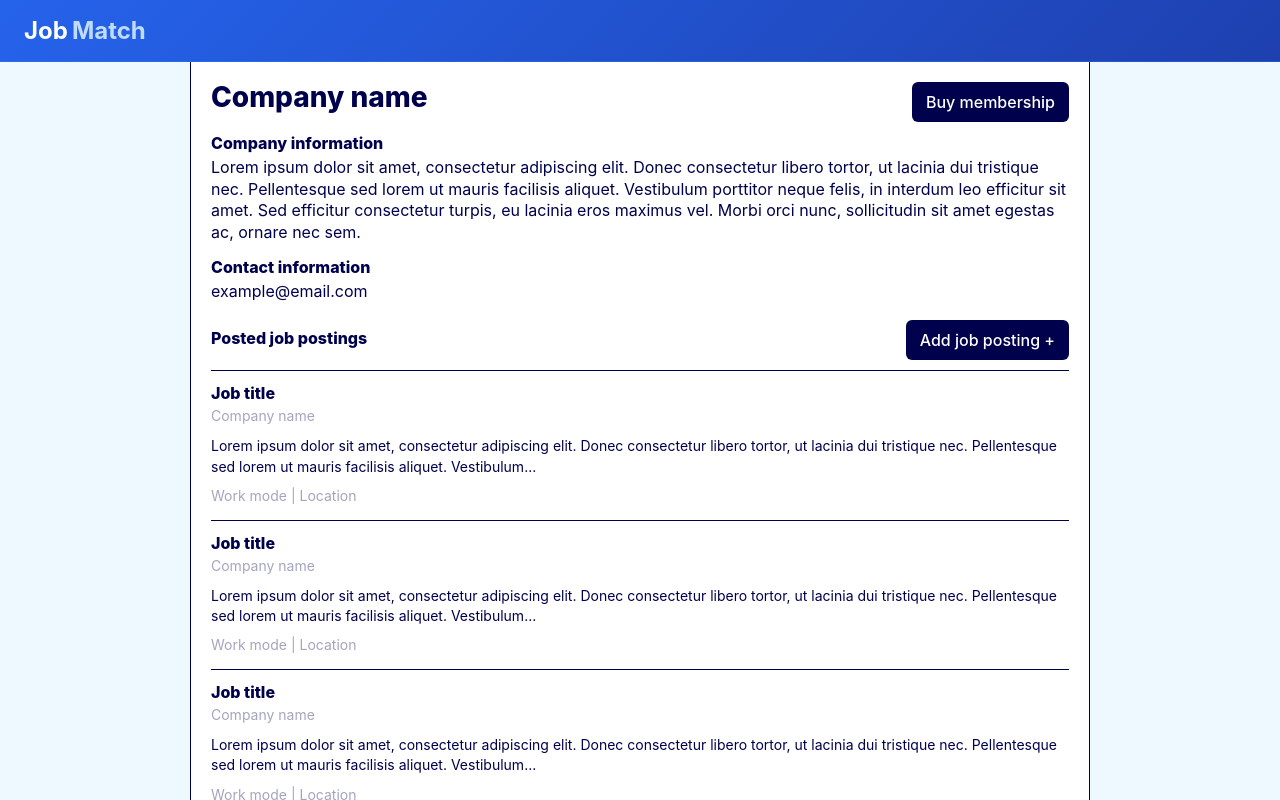
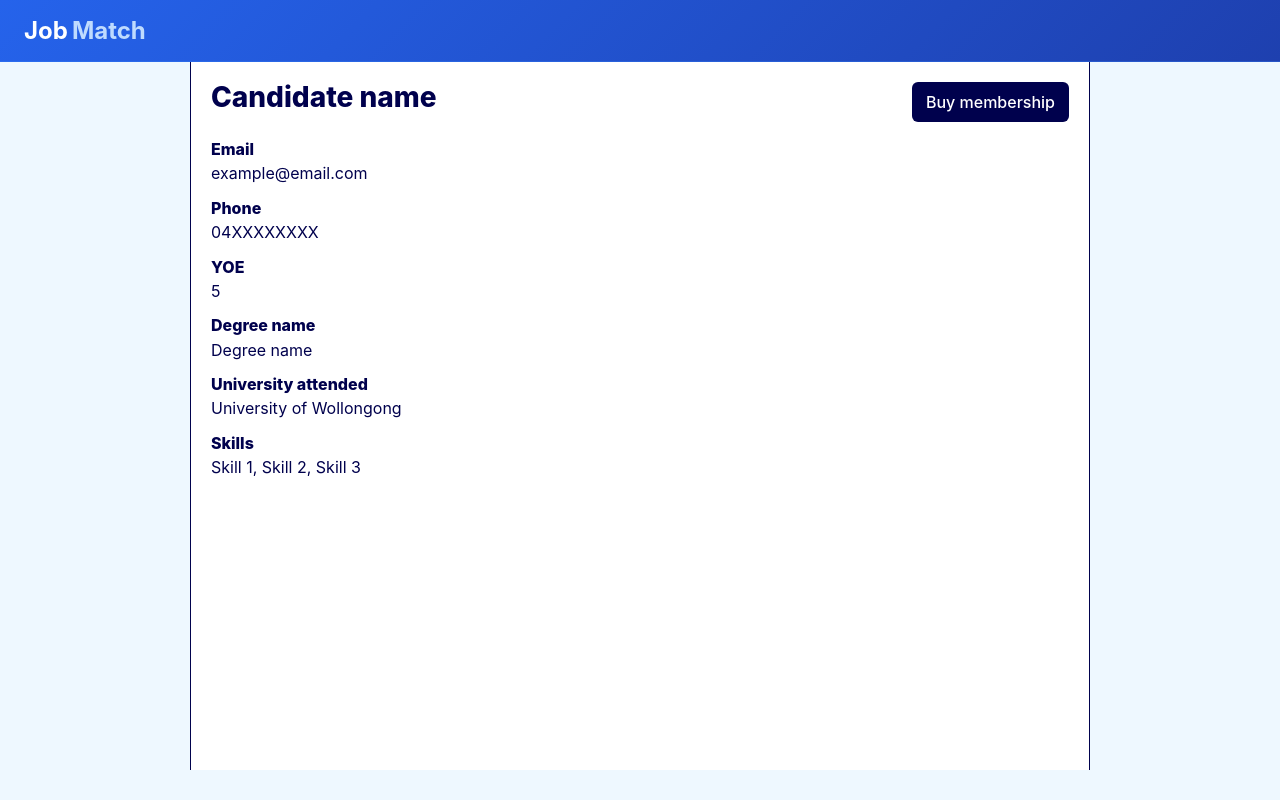
Before and after one commit to simaoribeiroo/csit314, a React (Vite) app in the folder frontend/: page /profile in a window 1280 px wide. Shown: the top 800 px of the page. Built offline with nearby package versions, Linux system fonts and the light colour scheme.

Commit message:
WIP profile pages

```diff
--- a/frontend/src/App.css
+++ b/frontend/src/App.css
@@ -91,7 +91,8 @@
 
 .page-shell {
   display: grid;
-  place-items: center;
+  place-items: start center;
+  align-content: start;
   width: 100%;
   min-height: 100%;
 }
@@ -248,6 +249,7 @@
 .candidate-page-card {
   width: 100%;
   max-width: 900px;
+  min-height: 100%;
   padding: 0;
   border-radius: 0;
   border: 0;
@@ -270,10 +272,11 @@
 
 .candidate-figma-shell {
   width: 100%;
+  min-height: 100%;
 }
 
 .candidate-figma-card {
-  min-height: calc(100dvh - 120px);
+  min-height: calc(100dvh - 92px);
   max-width: 900px;
   margin: 0 auto;
   width: 100%;
--- a/frontend/src/pages/ProfilePage.tsx
+++ b/frontend/src/pages/ProfilePage.tsx
@@ -399,7 +399,7 @@ export const ProfilePage: FC<IProfilePageProps> = () => {
   return (
     <section className="page-shell">
       <div className={`page-card profile-page-card ${isCompany ? "company-page-card" : "candidate-page-card"}`}>
-        {isCompany == false ? <CompanyProfileCard /> : <CandidateProfileCard />}
+        {isCompany ? <CompanyProfileCard /> : <CandidateProfileCard />}
       </div>
     </section>
   );
```
